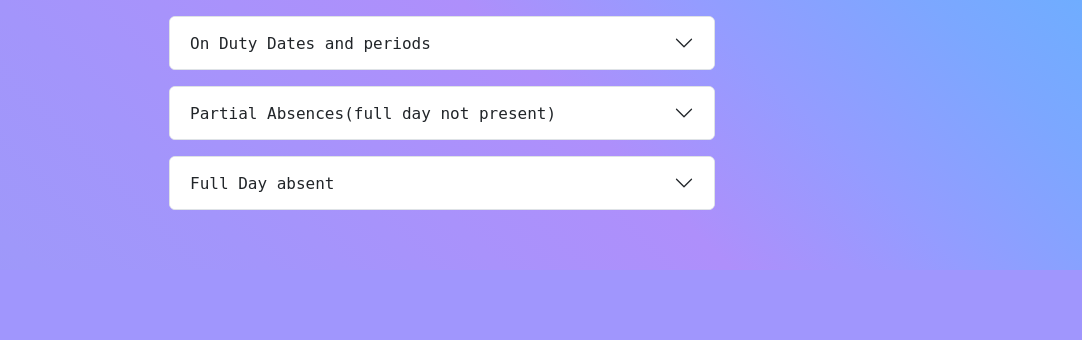
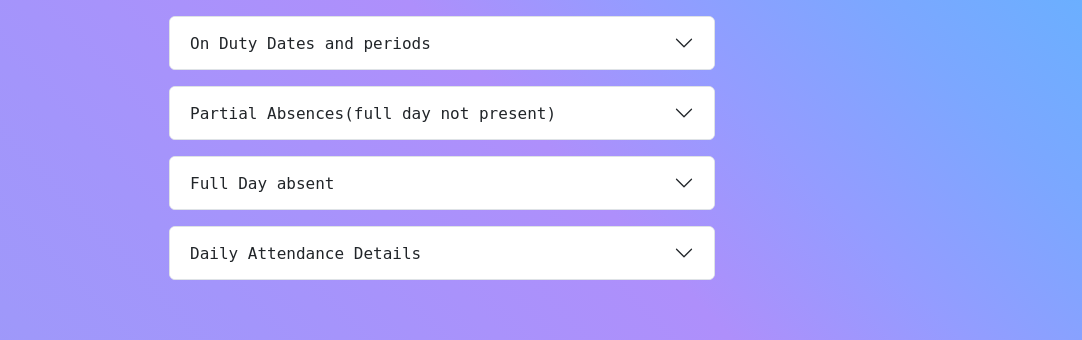
Before and after one commit to creepygonemad/mgc-attendance, a Flask app: template templates/result.html in a window 1280 px wide. Shown: the part 998-1338 px from the top of the page, without its empty margins (198-1280 px from the left). Before the commit the page ends 1268 px from the top, so only its background shows below. Run offline with Flask 3, Linux system fonts and the light colour scheme; the template is opened without the code that fills it, so the values that code supplies are empty; some web fonts are replaced.

Commit message:
added daily attendance

```diff
--- a/app.py
+++ b/app.py
@@ -106,6 +106,17 @@ def result():
             lis_response = req_session.post(list_url, headers=lis_headers, data=lis)
             if lis_response.status_code == 200:
                 data = json.loads(lis_response.text)
+                attendance_percentage = []
+
+                cumulative_present = 0
+                cumulative_total = 0
+
+                for attend in data['attends']:
+                    cumulative_present += attend['present']
+                    cumulative_total += attend['total']
+                    percentage = round((cumulative_present / cumulative_total) * 100,2) if cumulative_total != 0 else 0
+                    attendance_percentage.append({'date': attend['date'], 'attendance_percentage': percentage})
+
                 send = {'od': [], 'absent': [], 'full_abs': []}
                 for attend in data['attends']:
                     date = attend['date']
@@ -141,7 +152,7 @@ def result():
             end_time = time.time()
             elapsed_time = end_time - start_time
             print(elapsed_time)
-        return render_template('result.html', name=student_name, att=att_percent, att_details = send,
+        return render_template('result.html', name=student_name, att=att_percent, att_details = send,attendance_percentage=attendance_percentage,
                     semester=sem,year=year,dept=dept, attendance_data=attendance_data, total_days=total_day,tot_abs = tot_absent)
     elif request.method == 'GET':
         if 'username' in session and 'password' in session:
--- a/templates/home.html
+++ b/templates/home.html
@@ -112,7 +112,7 @@
                     </div>
                 </div>
                 <div class="meme-text">
-                    <h7>Site Updated! dont forget to share the response </h7>
+                    <h7>Daily attendance added! dont forget to share the response </h7>
                 </div>
             </div>
 
--- a/templates/result.html
+++ b/templates/result.html
@@ -138,6 +138,7 @@
               </div>
           </div>
       </div>
+
   </div>
 
   <!-- Partial Absences Section -->
@@ -189,7 +190,32 @@
           </div>
       </div>
   </div>
+  <div class="row mt-3">
+    <div class="col-md-6 offset-md-3">
+        <div class="accordion" id="attendanceAccordion">
+            <div class="accordion-item">
+                <h2 class="accordion-header" id="headingAttendance">
+                    <button class="accordion-button collapsed" type="button" data-bs-toggle="collapse" data-bs-target="#collapseAttendance" aria-expanded="false" aria-controls="collapseAttendance">
+                        Daily Attendance Details
+                    </button>
+                </h2>
+                <div id="collapseAttendance" class="accordion-collapse collapse" aria-labelledby="headingAttendance" data-bs-parent="#attendanceAccordion">
+                    <div class="accordion-body">
+                        <ul class="list-group">
+                            {% for date_info in attendance_percentage %}
+                            <li class="list-group-item">
+                                Date: {{ date_info['date'] }}, Daily Percentage: {{ date_info['attendance_percentage'] }}%
+                            </li>
+                            {% endfor %}
+                        </ul>
+                    </div>
+                </div>
+            </div>
+        </div>
+    </div>
+  </div>
 </div>
+
 
 
   <script>
```
